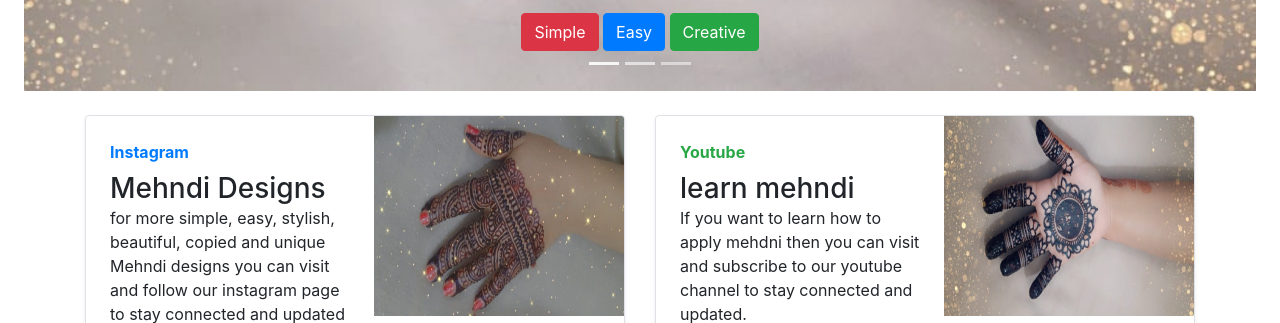
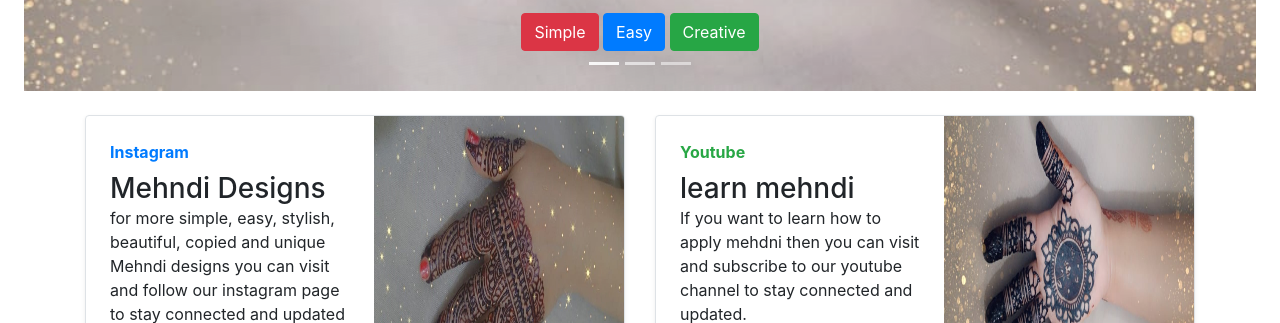
Before and after one commit to Sabeenbutt/innovativemehndicreationsbootstrap, a plain HTML site: page index.html in a window 1280 px wide. Shown: the part 626-949 px from the top of the page. Drawn offline with nearby package versions, Linux system fonts and the light colour scheme.

Commit message:
Update index.html

```diff
--- a/index.html
+++ b/index.html
@@ -225,7 +225,7 @@
                         <a href="https://instagram.com/sabeen.buttt" class="stretched-link">Sabeen.buttt</a>
                     </div>
                     <div class="col-auto d-none d-lg-block">
-                        <img src="7.jpeg" alt="" class="bd-placeholder-img" width="250" height="200">
+                        <img src="7.jpeg" alt="" class="bd-placeholder-img" width="250" height="300">
                         <title>place holder</title>
                         <rect width="100%" height="100%" fill="#55595c"></rect><text x="50%" y="50%" fill="#eceeef"
                             dy=".3em"></text>
@@ -246,7 +246,7 @@
                             class="stretched-link">Sabeen Butt</a>
                     </div>
                     <div class="col-auto d-none d-lg-block">
-                        <img src="5.jpeg" alt="" class="bd-placeholder-img" width="250" height="200">
+                        <img src="5.jpeg" alt="" class="bd-placeholder-img" width="250" height="300">
                         <title>Placeholder</title>
                         <rect width="100%" height="100%" fill="#55595c"></rect><text x="50%" y="50%" fill="#eceeef"
                             dy=".3em"></text>
```
